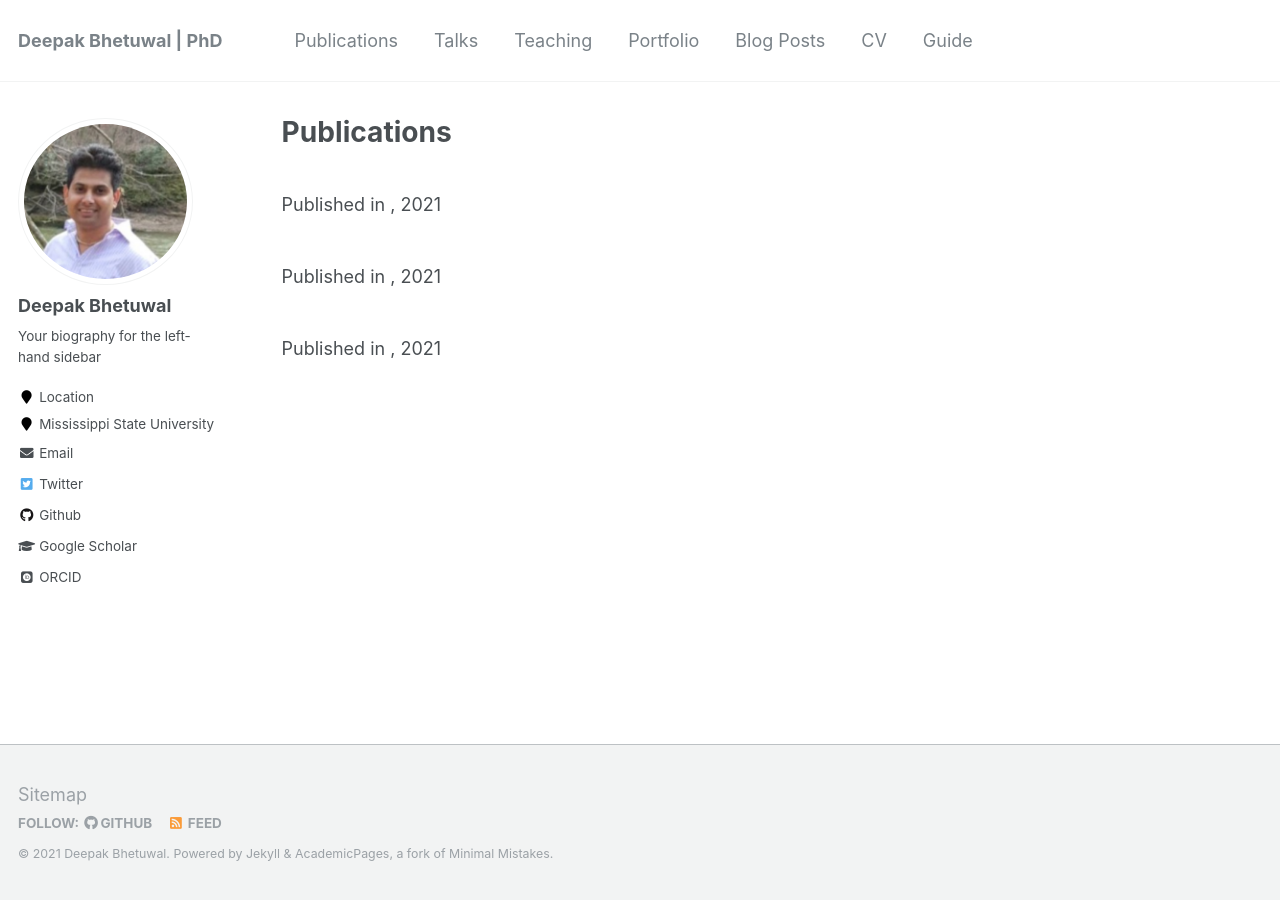
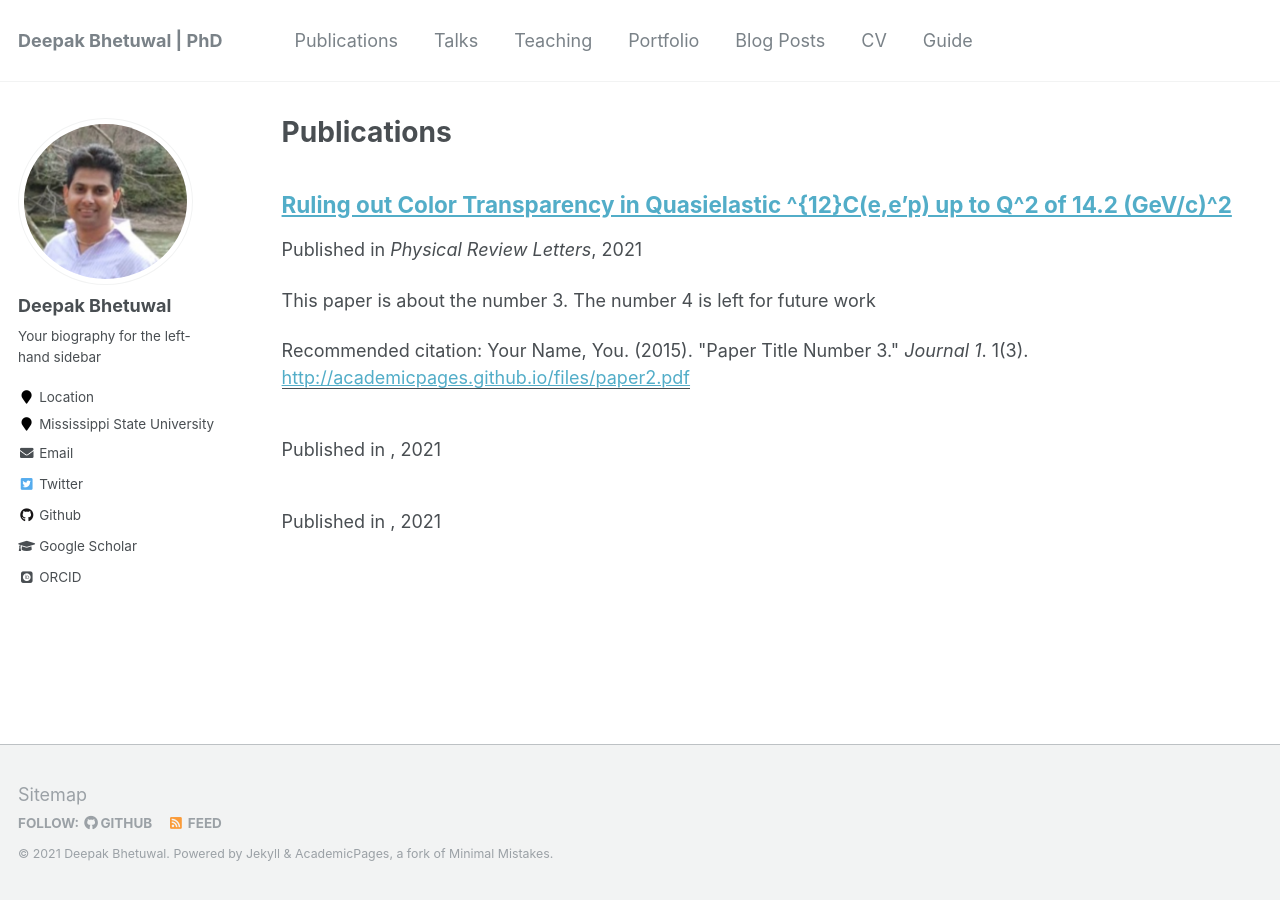
Before and after one commit to dkb208/dkb208.github.io, a Jekyll site: the page built from _pages/publications.md, in a window 1280 px wide. Built offline with Jekyll 4.4.1, drawn with Linux system fonts in a browser that asks for light colours; some web fonts are replaced.

Commit message:
Update 2015-10-01-paper-title-number-3.md

```diff
--- a/_publications/2015-10-01-paper-title-number-3.md
+++ b/_publications/2015-10-01-paper-title-number-3.md
@@ -2,7 +2,7 @@
 title: "Ruling out Color Transparency in Quasielastic  ^{12}C(e,e'p) up to Q^2 of 14.2 (GeV/c)^2"
 collection: publications
 permalink: /publication/2015-10-01-paper-title-number-3
-excerpt: 'This paper is about my Thesis research on proton's color transparency.'
+excerpt: 'This paper is about the number 3. The number 4 is left for future work'
 date: 2021-02-23
 venue: 'Physical Review Letters'
 paperurl: 'http://academicpages.github.io/files/paper2.pdf'
```
